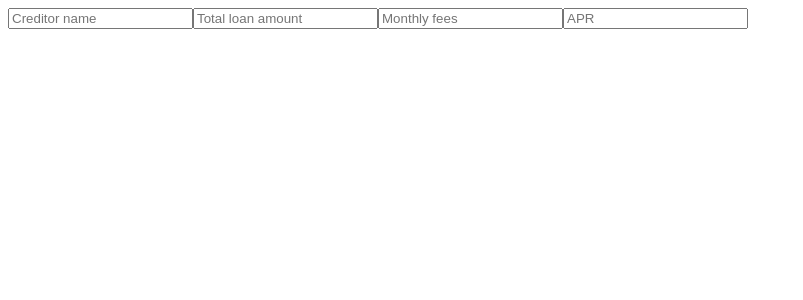
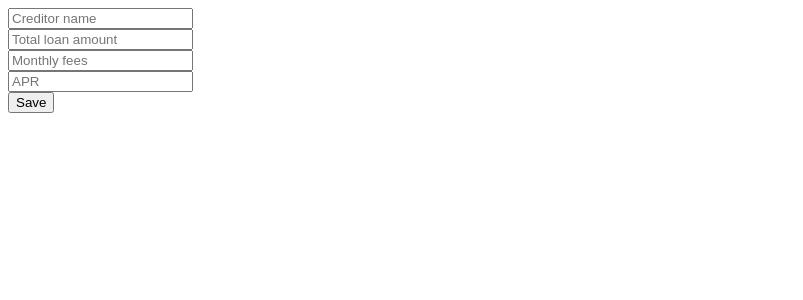
Before and after one commit to Alex-Bellamy/loan_calculator_challenge, a React (Create React App) app: page / in a window 1280 px wide. Shown: the top 300 px of the page, without its empty margins (0-803 px from the left). Built offline with nearby package versions, Linux system fonts and the light colour scheme.

Commit message:
setting initial loan detail values, a handleloanchange function which updates this state accordingly and an addadditionalloans function with corresponding save button and map function which renders a further set of input fields, together with an initial table structure

```diff
--- a/src/components/VisitorTotalLoanCalculator.jsx
+++ b/src/components/VisitorTotalLoanCalculator.jsx
@@ -1,12 +1,99 @@
-import React from "react";
+import React, { useState } from "react";
+
+const initialValues = [
+  {
+    name: "",
+    loanAmount: "",
+    monthlyFees: "",
+    apr: "",
+  },
+];
 
 const VisitorTotalLoanCalculator = () => {
+  const [initial, setInitial] = useState(initialValues);
+
+  const handleLoanChanges = (e) => {
+    const updatedValues = [...initial];
+    updatedValues[e.target.dataset.id][e.target.name] = e.target.value;
+    setInitial(updatedValues);
+  };
+
+  const addAdditionalLoan = () => {
+    setInitial((prevLoans) => [
+      ...prevLoans,
+      { name: "", loanAmount: "", monthlyFees: "", apr: "" },
+    ]);
+  };
+
   return (
-    <div>
-      <input name="name" placeholder="Creditor name" type="text" />
-      <input name="loanAmount" placeholder="Total loan amount" type="number" />
-      <input name="monthlyFees" placeholder="Monthly fees" type="number" />
-      <input name="apr" placeholder="APR" type="number" />
+    <div class="table">
+      <div class="tableContent">
+        <div class="tableHeader">
+          <div class="tableRow">
+            <div class="tableBody">
+              {initial.map((loan, index) => (
+                <div class="tableRow" key={index}>
+                  <div class="tableData">
+                    <input
+                      name="name"
+                      placeholder="Creditor name"
+                      data-id={index}
+                      data-cy="creditorName"
+                      type="text"
+                      value={loan.name}
+                      onChange={handleLoanChanges}
+                    />
+                  </div>
+                  <div className="tableData">
+                    <input
+                      name="loanAmount"
+                      placeholder="Total loan amount"
+                      data-id={index}
+                      data-cy="loanAmount"
+                      type="number"
+                      value={loan.loanAmount}
+                      onChange={handleLoanChanges}
+                    />
+                  </div>
+                  <div class="tableData">
+                    <input
+                      name="monthlyFees"
+                      placeholder="Monthly fees"
+                      data-id={index}
+                      data-cy="monthlyFees"
+                      type="number"
+                      value={loan.monthlyFees}
+                      onChange={handleLoanChanges}
+                    />
+                  </div>
+                  <div class="tableData">
+                    <input
+                      name="apr"
+                      placeholder="APR"
+                      data-id={index}
+                      data-cy="apr"
+                      type="number"
+                      value={loan.apr}
+                      onChange={handleLoanChanges}
+                    />
+                  </div>
+                </div>
+              ))}
+              <div class="tableRow">
+                <div class="tableData">
+                  <button
+                    onClick={() => {
+                      addAdditionalLoan();
+                    }}
+                  >
+                    Save
+                  </button>
+                </div>
+              </div>
+            </div>
+          </div>
+        </div>
+      </div>
     </div>
   );
 };
```
